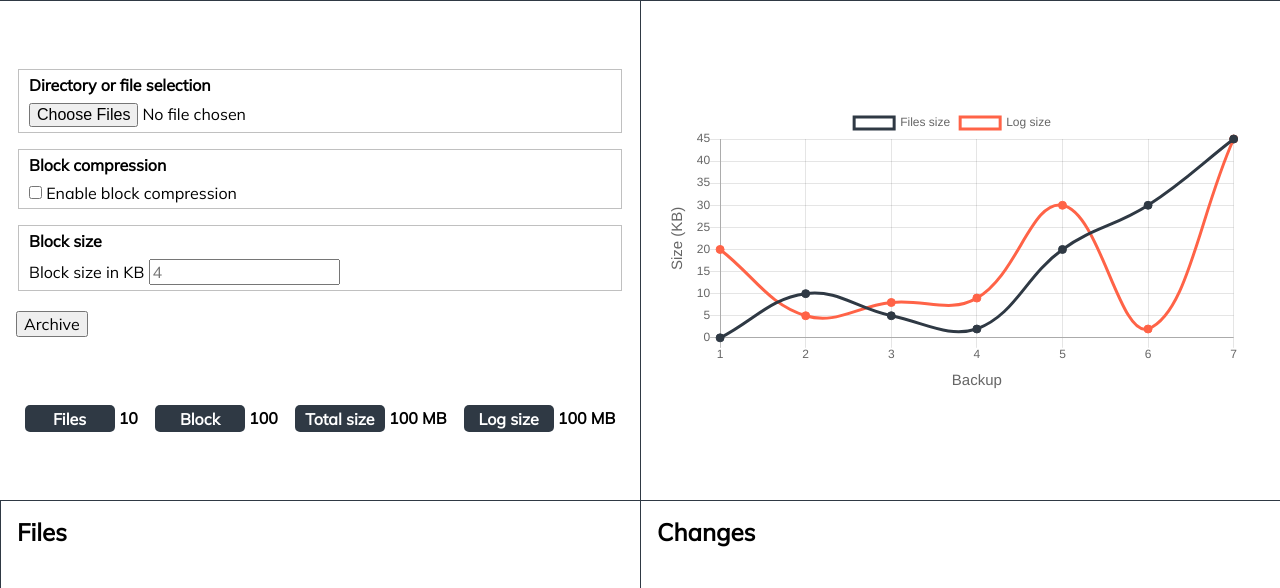
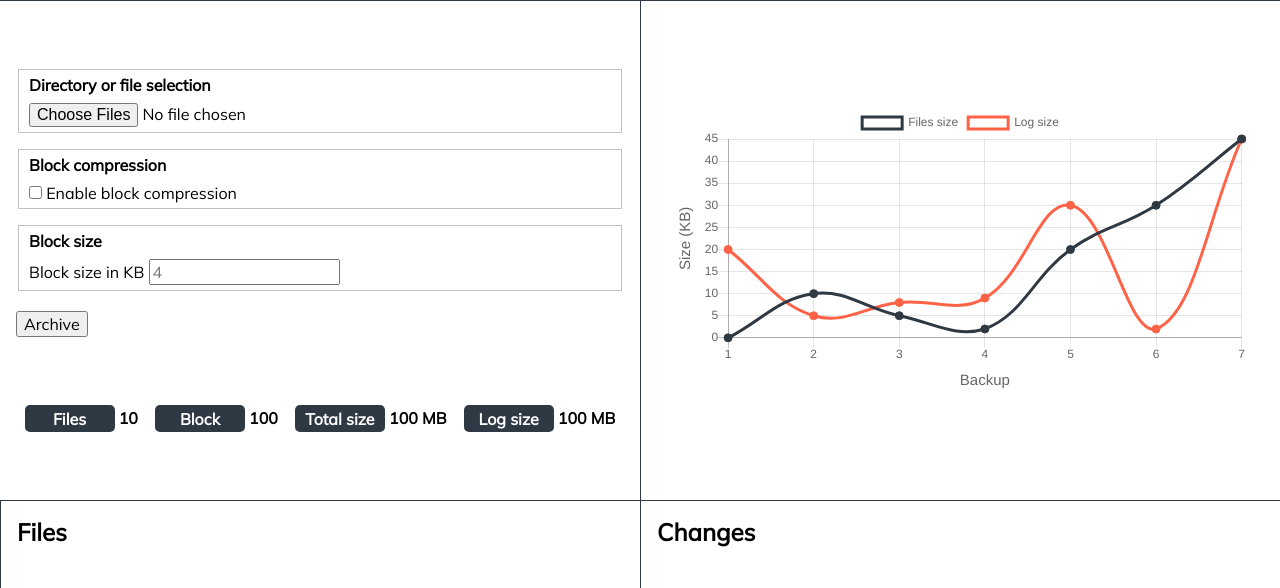
Before and after one commit to lechugaa/venti-replication, a Flask app: page / in a window 1280 px wide. Shown: the part 80-668 px from the top of the page. Run offline with Flask 2, Linux system fonts and the light colour scheme.

Commit message:
minor fixes

```diff
--- a/static/layout.css
+++ b/static/layout.css
@@ -69,6 +69,7 @@ footer {
     display: flex;
     flex-direction: column;
     justify-content: center;
+    align-items: center;
 }
 
 #statistics-list {
--- a/static/styles.css
+++ b/static/styles.css
@@ -87,10 +87,6 @@ footer p {
     border-left: solid 1px var(--color-primary);
 }
 
-#controls-container {
-    overflow: scroll;
-}
-
 .cell form {
     margin: 1rem 1rem 0;
 }
@@ -115,5 +111,5 @@ footer p {
 
 .canvas-wrapper {
     width: 90%;
-    margin-left: 1.5rem;
+    max-width: 950px;
 }
```
